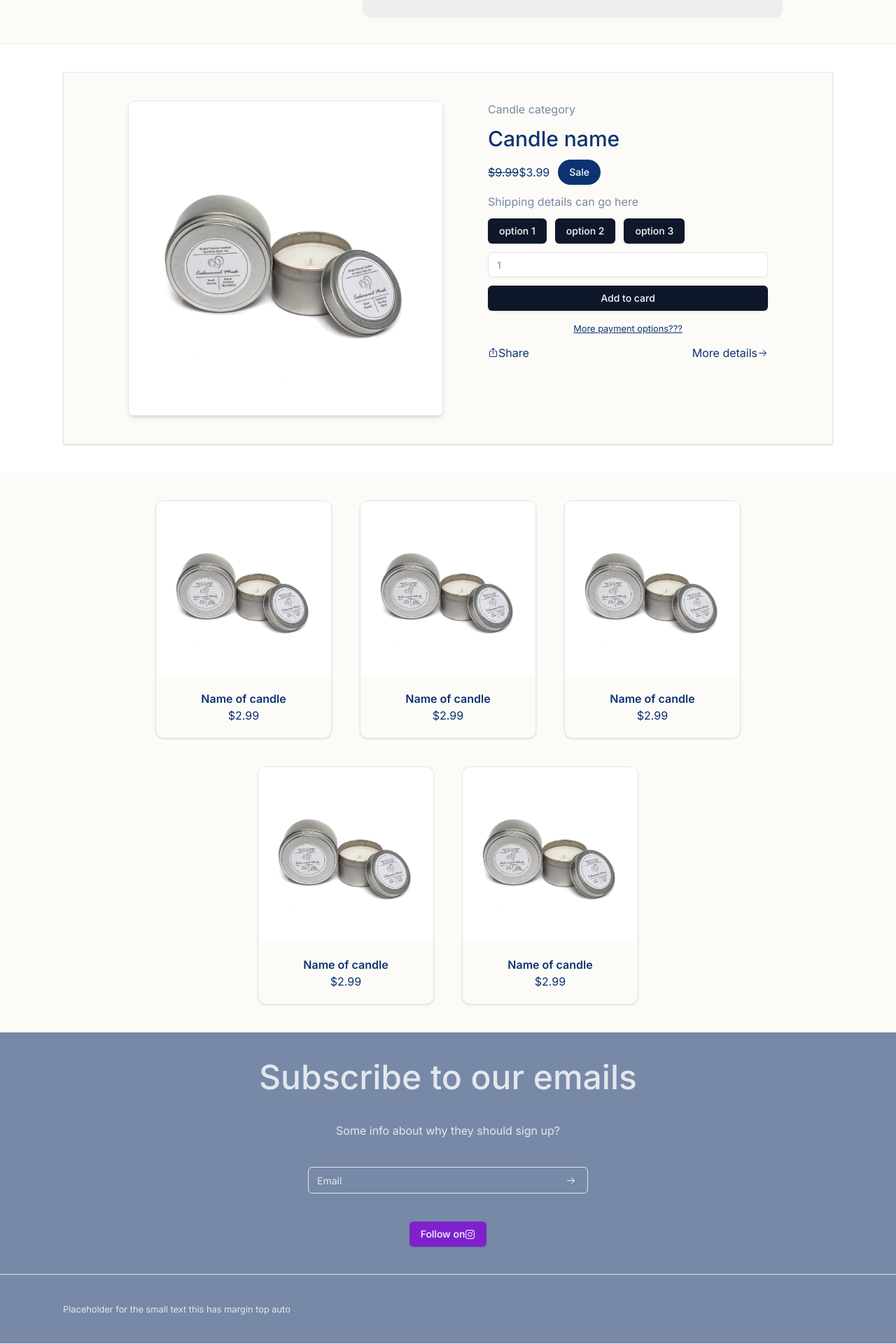
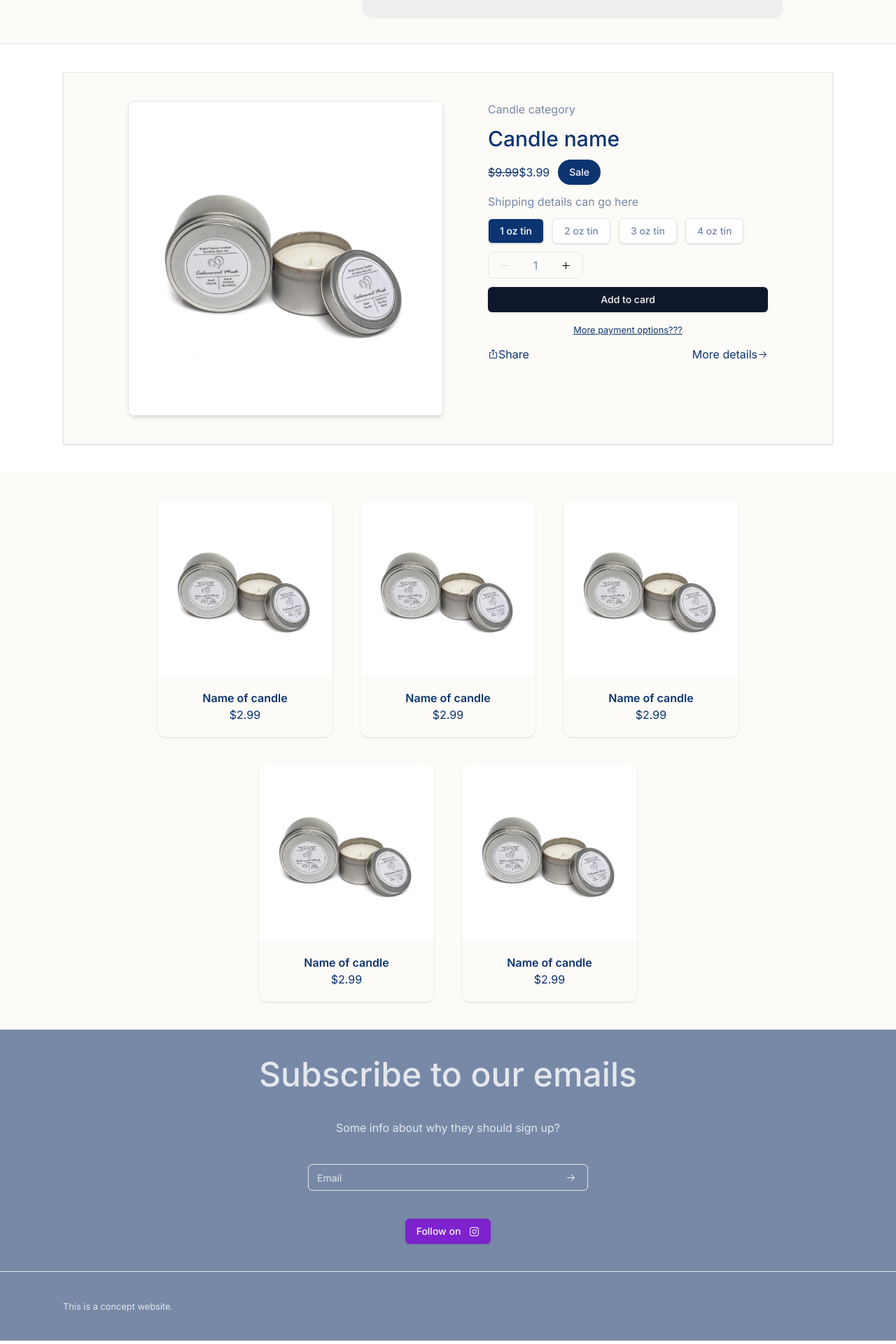
Before and after one commit to smileycrew/my-grit-shop, a Next.js app: page / in a window 1280 px wide. Shown: the part 571-2491 px from the top of the page at 70% size. Built offline with nearby package versions, Linux system fonts and the light colour scheme.

Commit message:
landing plage template complete reused collection for shop list

```diff
--- a/src/app/(shop)/shop/page.tsx
+++ b/src/app/(shop)/shop/page.tsx
@@ -1,9 +1,18 @@
-import ComingSoon from "@/components/coming-soon"
+import Collection from "@/components/collection"
+import SectionBackground from "@/components/section-background"
 
 export default function Page() {
   return (
     <div>
-      <ComingSoon />
+      <div className="flex flex-col items-center justify-center py-10 relative">
+        <SectionBackground hexColor="FDFBF7" />
+        <p className="font-semibold self-start text-4xl text-[#0B3471]">
+          Products
+        </p>
+
+        <p className="self-end">8 products</p>
+      </div>
+      <Collection />
     </div>
   )
 }
--- a/src/components/app-footer.tsx
+++ b/src/components/app-footer.tsx
@@ -6,7 +6,7 @@ export default function AppFooter() {
       <SectionBackground hexColor="7789A7" />
 
       <small className="self-start text-white/80">
-        Placeholder for the small text this has margin top auto
+        This is a concept website.
       </small>
     </footer>
   )
--- a/src/components/collection.tsx
+++ b/src/components/collection.tsx
@@ -19,7 +19,8 @@ export default function Collection() {
 function Item() {
   return (
     <li>
-      <Card className="bg-[#FDFBF7] flex flex-col items-center overflow-hidden text-[#0B3471]">
+      {/* TODO I AM NOT A BIG FAN OF THE BORDER NONE */}
+      <Card className="bg-[#FDFBF7] border-none flex flex-col items-center overflow-hidden text-[#0B3471]">
         <Image alt="candle" height={250} src={placeholderImg} width={250} />
         <div className="py-5 text-center">
           <p className="font-semibold">Name of candle</p>
--- a/src/components/newsletter.tsx
+++ b/src/components/newsletter.tsx
@@ -2,6 +2,7 @@ import { ArrowRightIcon, InstagramLogoIcon } from "@radix-ui/react-icons"
 import { Button } from "./ui/button"
 import { Input } from "./ui/input"
 import SectionBackground from "./section-background"
+import Link from "next/link"
 
 export default function Newsletter() {
   return (
@@ -24,11 +25,16 @@ export default function Newsletter() {
         </Button>
       </div>
 
-      <Button className="bg-purple-700 hover:bg-purple-800">
-        Follow on{" "}
-        <span>
-          <InstagramLogoIcon />
-        </span>
+      <Button asChild className="bg-purple-700 hover:bg-purple-800">
+        <Link
+          className="flex items-center gap-3"
+          href="https://www.instagram.com/"
+        >
+          Follow on
+          <span>
+            <InstagramLogoIcon />
+          </span>
+        </Link>
       </Button>
     </div>
   )
--- /dev/null
+++ b/src/components/sale-item-options.tsx
@@ -0,0 +1,86 @@
+"use client"
+
+import { MinusIcon, PlusIcon } from "@radix-ui/react-icons"
+import { Button } from "./ui/button"
+import { useState } from "react"
+import { cn } from "@/lib/utils"
+
+const purchaseOptions = [
+  {
+    id: 1,
+    size: "1 oz tin",
+  },
+  {
+    id: 2,
+    size: "2 oz tin",
+  },
+  {
+    id: 3,
+    size: "3 oz tin",
+  },
+  {
+    id: 4,
+    size: "4 oz tin",
+  },
+]
+
+export default function SaleItemOptions() {
+  const [chosenOptionId, setChosenOptionId] = useState(1)
+  const [quantity, setQuantity] = useState(1)
+
+  const handleChangeQuantity = (action) => {
+    if (action === "add") {
+      setQuantity((prev) => prev + 1)
+    } else if (action === "subtract") {
+      setQuantity((prev) => {
+        if (prev === 0) {
+          return 0
+        } else {
+          return prev - 1
+        }
+      })
+    }
+  }
+  const handleChooseOption = (optionId) => {
+    setChosenOptionId(optionId)
+  }
+  return (
+    <>
+      <ul className="flex flex-wrap gap-3">
+        {purchaseOptions.map((option) => (
+          <Button
+            className={cn(
+              "bg-white border text-inherit hover:bg-[white] hover:border-[#0B3471]",
+              {
+                "bg-[#0B3471] hover:bg-[#0B3471]/90 text-white":
+                  option.id === chosenOptionId,
+              }
+            )}
+            key={option.id}
+            onClick={() => handleChooseOption(option.id)}
+          >
+            {option.size}
+          </Button>
+        ))}
+      </ul>
+      {/* TODO POSSIBLY COMBINE THIS INTO 3 COMPONENTS TO CREATE A SINGLE LOOKING UI */}
+      <div className="border flex items-center rounded-md self-start text-center">
+        <Button
+          className="bg-transparent border-none hover:bg-transparent shadow-none text-black/30"
+          disabled={quantity === 1 || quantity < 1}
+          onClick={() => handleChangeQuantity("subtract")}
+        >
+          <MinusIcon />
+        </Button>
+        <p className="w-[40px]">{quantity}</p>
+        <Button
+          className="bg-transparent border-none hover:bg-transparent shadow-none text-black"
+          onClick={() => handleChangeQuantity("add")}
+        >
+          <PlusIcon />
+        </Button>
+      </div>
+      <Button>Add to card</Button>
+    </>
+  )
+}
--- a/src/components/sale-item.tsx
+++ b/src/components/sale-item.tsx
@@ -1,10 +1,10 @@
 import Image from "next/image"
 import { Card, CardContent } from "./ui/card"
 import { Button } from "./ui/button"
-import { Input } from "./ui/input"
 import { ArrowRightIcon, Share2Icon } from "@radix-ui/react-icons"
 import placeholderImg from "../../public/candle-one.png"
 import Link from "next/link"
+import SaleItemOptions from "./sale-item-options"
 
 export default function SaleItem() {
   return (
@@ -35,14 +35,7 @@ export default function SaleItem() {
               </Button>
             </div>
             <p>Shipping details can go here</p>
-            <div className="flex gap-3">
-              <Button>option 1</Button>
-              <Button>option 2</Button>
-              <Button>option 3</Button>
-            </div>
-            {/* TODO POSSIBLY COMBINE THIS INTO 3 COMPONENTS TO CREATE A SINGLE LOOKING UI */}
-            <Input className="bg-white" defaultValue={1} type="number" />
-            <Button>Add to card</Button>
+            <SaleItemOptions />
             <Link className="text-[#0B3471] text-center underline" href="/">
               <small>More payment options???</small>
             </Link>
```
